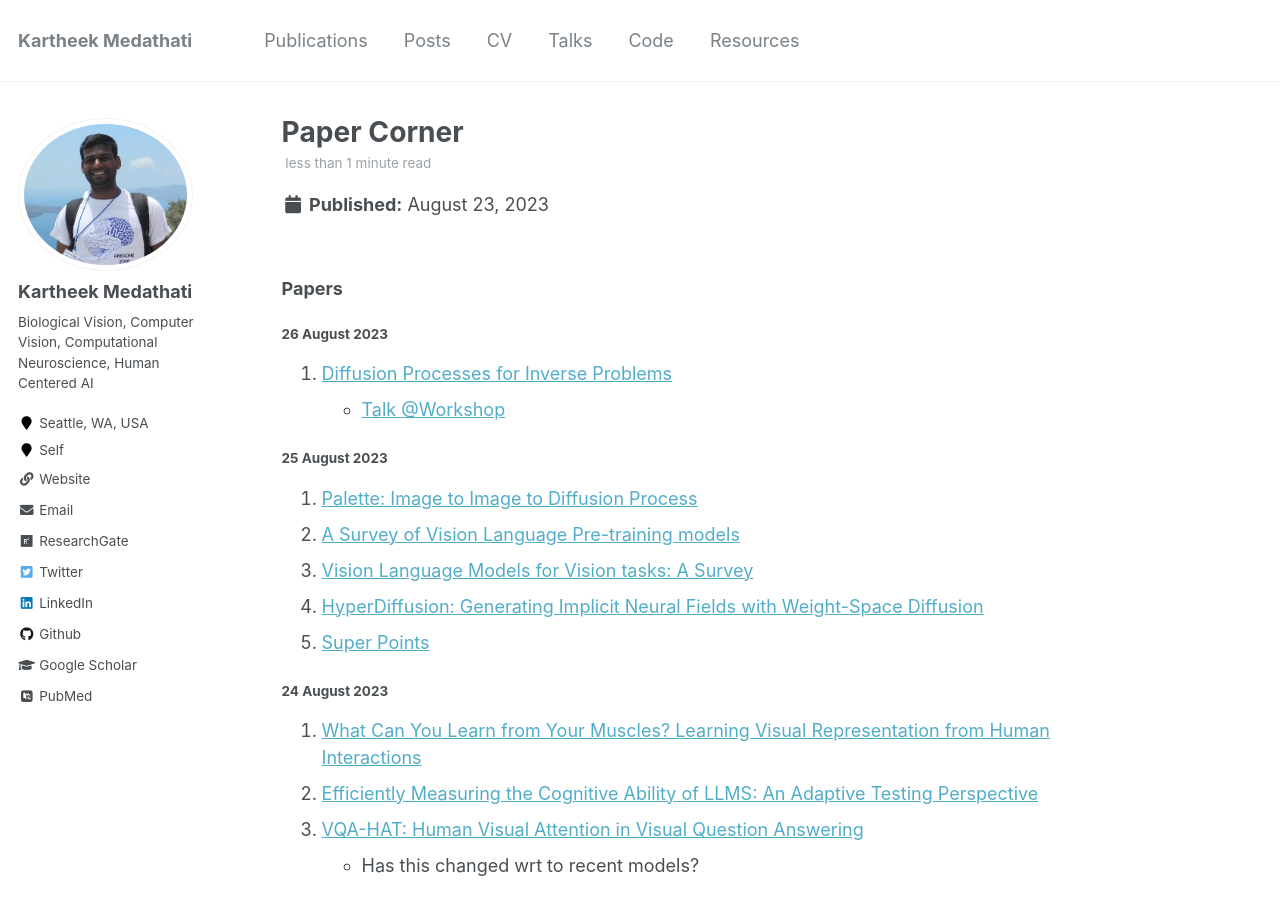
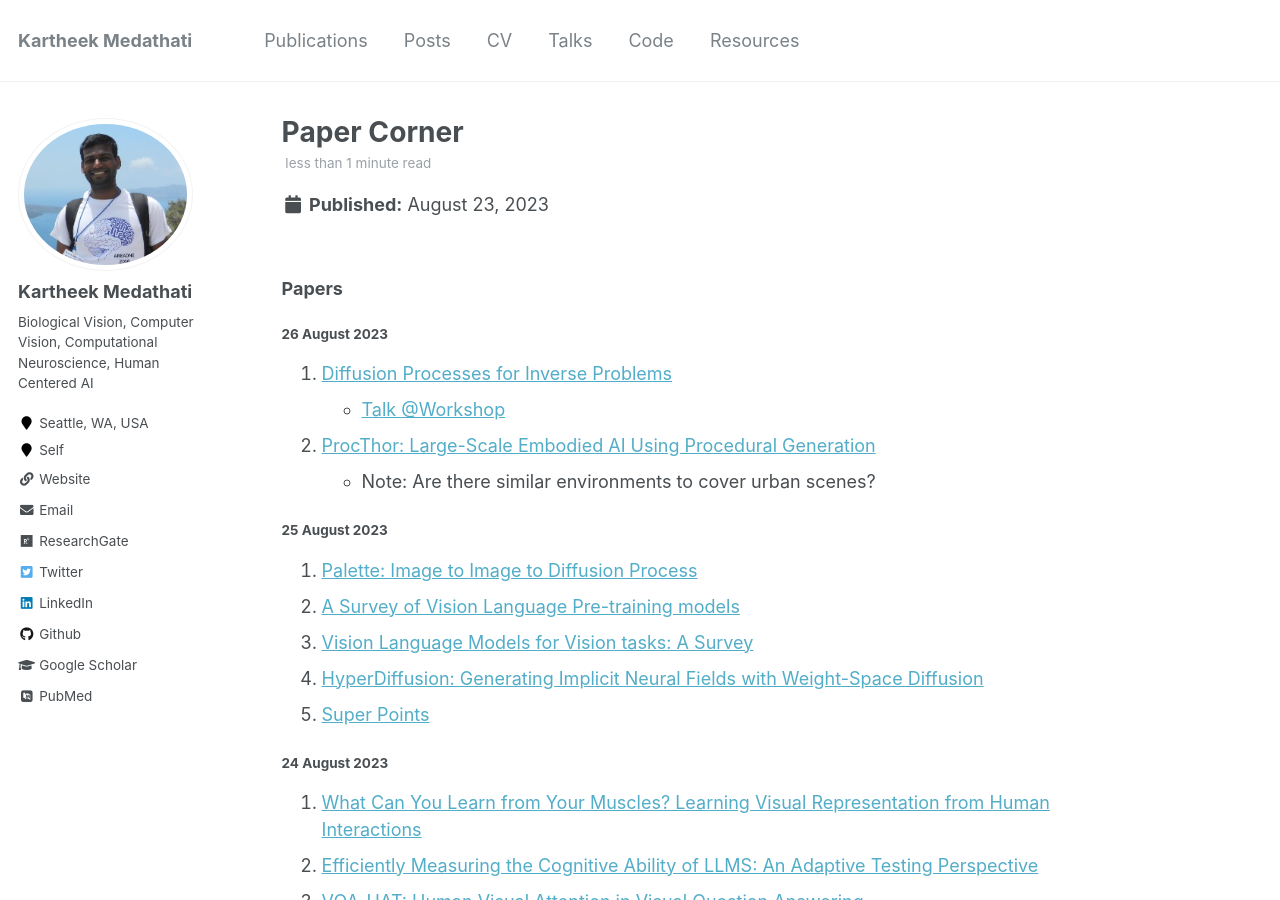
Before and after one commit to kartheekmedathati/kartheekmedathati.github.io, a Jekyll site: the page built from _posts/2023-08-23-Reading-blog-post-5.md, in a window 1280 px wide and 900 px high. Built offline with Jekyll 4.4.1, drawn with Linux system fonts in a browser that asks for light colours; some web fonts are replaced.

Commit message:
Slam datasets

```diff
--- a/_posts/2023-08-23-Reading-blog-post-5.md
+++ b/_posts/2023-08-23-Reading-blog-post-5.md
@@ -14,7 +14,8 @@ tags:
 
 1. [Diffusion Processes for Inverse Problems](https://www.icms.org.uk/sites/default/files/downloads/Workshops/2023/Jan-2023/Marcelo/Valentin%20De%20Bortoli%20.pdf)
     - [Talk @Workshop](https://www.youtube.com/watch?v=DvUAiqTCMAg)
-
+2. [ProcThor: Large-Scale Embodied AI Using Procedural Generation](https://procthor.allenai.org/)
+    - Note: Are there similar environments to cover urban scenes?
 
 ##### 25 August 2023
 
```
